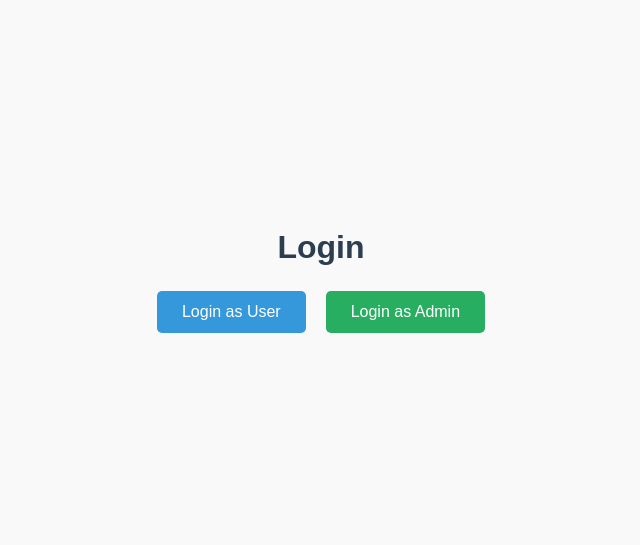
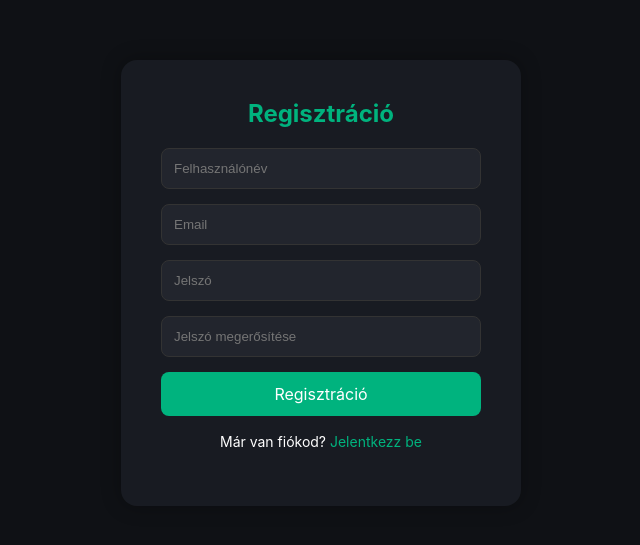
Before and after one commit to KiralyAlparCsaba/Sapi3D, a React (Vite) app in the folder frontend/: page /register in a window 1280 px wide. Shown: the part 117-662 px from the top of the page, without its empty margins (319-959 px from the left). Built offline with nearby package versions, Linux system fonts and the light colour scheme.

Commit message:
frontend-add user authentication (login & register) integration

```diff
--- a/frontend/package.json
+++ b/frontend/package.json
@@ -12,8 +12,11 @@
   "dependencies": {
     "@react-three/drei": "^10.7.6",
     "@react-three/fiber": "^9.3.0",
+    "axios": "^1.13.2",
+    "qs": "^6.14.0",
     "react": "^19.1.1",
     "react-dom": "^19.1.1",
+    "react-router-dom": "^7.9.5",
     "three": "^0.180.0"
   },
   "devDependencies": {
--- a/frontend/src/App.jsx
+++ b/frontend/src/App.jsx
@@ -3,8 +3,26 @@ import "./App.css";
 import Navbar from "./components/Navbar";
 import Sidebar from "./components/Sidebar";
 import ThreeScene from "./components/three/ThreeScene";
+import { BrowserRouter as Router, Routes, Route } from "react-router-dom";
+import Login from "./components/Login";
+import Register from "./components/Register";
 
 export default function App() {
+  return (
+    <Router>
+      <Routes>
+        {/* Főoldal – a mostani 3D modell UI */}
+        <Route path="/" element={<MainApp />} />
+
+        {/* Login és Register oldalak */}
+        <Route path="/login" element={<Login />} />
+        <Route path="/register" element={<Register />} />
+      </Routes>
+    </Router>
+  );
+}
+
+function MainApp() {
   const [role, setRole] = useState(null); // null = nincs login, "user" vagy "admin"
   const [activeMenu, setActiveMenu] = useState("home");
 
--- /dev/null
+++ b/frontend/src/components/Login.css
@@ -0,0 +1,75 @@
+/* ============ LOGIN PAGE STYLE ============ */
+
+.login-container {
+  display: flex;
+  align-items: center;
+  justify-content: center;
+  height: 100vh;
+  background: #0f1115; /* sötét háttér */
+  color: #ffffff;
+  font-family: "Inter", Arial, sans-serif;
+}
+
+.login-card {
+  background: #181b22;
+  padding: 40px;
+  border-radius: 16px;
+  box-shadow: 0 0 20px rgba(0, 0, 0, 0.3);
+  width: 350px;
+  text-align: center;
+}
+
+.login-card h1 {
+  font-size: 24px;
+  margin-bottom: 20px;
+  color: #00b37e;
+}
+
+.login-form {
+  display: flex;
+  flex-direction: column;
+  gap: 15px;
+}
+
+.login-form input {
+  padding: 12px;
+  border-radius: 8px;
+  border: 1px solid #333;
+  background: #22252d;
+  color: #fff;
+  outline: none;
+  transition: border 0.2s ease;
+}
+
+.login-form input:focus {
+  border-color: #00b37e;
+}
+
+.login-form button {
+  background: #00b37e;
+  color: white;
+  border: none;
+  border-radius: 8px;
+  padding: 12px;
+  font-size: 16px;
+  cursor: pointer;
+  transition: background 0.2s ease;
+}
+
+.login-form button:hover {
+  background: #00c98c;
+}
+
+.login-card p {
+  margin-top: 15px;
+  font-size: 14px;
+}
+
+.login-card a {
+  color: #00b37e;
+  text-decoration: none;
+}
+
+.login-card a:hover {
+  text-decoration: underline;
+}
--- /dev/null
+++ b/frontend/src/components/Login.jsx
@@ -0,0 +1,64 @@
+import React, { useState } from "react";
+import { useNavigate, Link } from "react-router-dom";
+import api from "../services/api";
+import "./Login.css";
+
+function Login() {
+  const [formData, setFormData] = useState({ username: "", password: "" });
+  const [error, setError] = useState("");
+  const navigate = useNavigate();
+
+  const handleChange = (e) => {
+    setFormData({ ...formData, [e.target.name]: e.target.value });
+  };
+
+  const handleSubmit = async (e) => {
+    e.preventDefault();
+    setError("");
+
+    try {
+      const res = await api.post("/auth/login", {
+        username: formData.username,
+        password: formData.password,
+      });
+
+
+      localStorage.setItem("token", res.data.access_token);
+      navigate("/");
+    } catch (err) {
+      console.error("Login error:", err);
+      setError("Hibás felhasználónév vagy jelszó!");
+    }
+  };
+
+  return (
+    <div className="login-container">
+      <form onSubmit={handleSubmit} className="login-form">
+        <h2>Bejelentkezés</h2>
+        <input
+          type="text"
+          name="username"
+          placeholder="Felhasználónév"
+          value={formData.username}
+          onChange={handleChange}
+          required
+        />
+        <input
+          type="password"
+          name="password"
+          placeholder="Jelszó"
+          value={formData.password}
+          onChange={handleChange}
+          required
+        />
+        <button type="submit">Belépés</button>
+        {error && <p className="error-text">{error}</p>}
+        <p>
+          Nincs még fiókod? <Link to="/register">Regisztrálj itt</Link>
+        </p>
+      </form>
+    </div>
+  );
+}
+
+export default Login;
--- /dev/null
+++ b/frontend/src/components/Register.css
@@ -0,0 +1,75 @@
+/* ============ REGISTER PAGE STYLE ============ */
+
+.register-container {
+  display: flex;
+  align-items: center;
+  justify-content: center;
+  height: 100vh;
+  background: #0f1115;
+  color: #ffffff;
+  font-family: "Inter", Arial, sans-serif;
+}
+
+.register-card {
+  background: #181b22;
+  padding: 40px;
+  border-radius: 16px;
+  box-shadow: 0 0 20px rgba(0, 0, 0, 0.3);
+  width: 400px;
+  text-align: center;
+}
+
+.register-card h1 {
+  font-size: 24px;
+  margin-bottom: 20px;
+  color: #00b37e;
+}
+
+.register-form {
+  display: flex;
+  flex-direction: column;
+  gap: 15px;
+}
+
+.register-form input {
+  padding: 12px;
+  border-radius: 8px;
+  border: 1px solid #333;
+  background: #22252d;
+  color: #fff;
+  outline: none;
+  transition: border 0.2s ease;
+}
+
+.register-form input:focus {
+  border-color: #00b37e;
+}
+
+.register-form button {
+  background: #00b37e;
+  color: white;
+  border: none;
+  border-radius: 8px;
+  padding: 12px;
+  font-size: 16px;
+  cursor: pointer;
+  transition: background 0.2s ease;
+}
+
+.register-form button:hover {
+  background: #00c98c;
+}
+
+.register-card p {
+  margin-top: 15px;
+  font-size: 14px;
+}
+
+.register-card a {
+  color: #00b37e;
+  text-decoration: none;
+}
+
+.register-card a:hover {
+  text-decoration: underline;
+}
--- /dev/null
+++ b/frontend/src/components/Register.jsx
@@ -0,0 +1,97 @@
+import React, { useState } from "react";
+import { Link, useNavigate } from "react-router-dom";
+import api from "../services/api";
+import "./Register.css";
+
+export default function Register() {
+  const navigate = useNavigate();
+  const [formData, setFormData] = useState({
+    username: "",
+    email: "",
+    password: "",
+    confirmPassword: "",
+  });
+  const [error, setError] = useState("");
+  const [success, setSuccess] = useState("");
+
+  const handleChange = (e) => {
+    setFormData({ ...formData, [e.target.name]: e.target.value });
+  };
+
+  const handleSubmit = async (e) => {
+    e.preventDefault();
+    setError("");
+    setSuccess("");
+
+    if (formData.password !== formData.confirmPassword) {
+      setError("A jelszavak nem egyeznek!");
+      return;
+    }
+
+    try {
+      const res = await api.post("/auth/register", {
+        username: formData.username,
+        email: formData.email,
+        password: formData.password,
+        role_id: 1,
+      });
+
+      console.log("Regisztráció sikeres:", res.data);
+      setSuccess("Sikeres regisztráció! Átirányítás a bejelentkezéshez...");
+      setTimeout(() => navigate("/login"), 2000);
+    } catch (err) {
+      console.error("Regisztrációs hiba:", err);
+      if (err.response && err.response.data?.detail) {
+        setError(err.response.data.detail);
+      } else {
+        setError("Hiba történt a regisztráció során!");
+      }
+    }
+  };
+
+  return (
+    <div className="register-container">
+      <div className="register-card">
+        <h1>Regisztráció</h1>
+        <form className="register-form" onSubmit={handleSubmit}>
+          <input
+            type="text"
+            name="username"
+            placeholder="Felhasználónév"
+            onChange={handleChange}
+            required
+          />
+          <input
+            type="email"
+            name="email"
+            placeholder="Email"
+            onChange={handleChange}
+            required
+          />
+          <input
+            type="password"
+            name="password"
+            placeholder="Jelszó"
+            onChange={handleChange}
+            required
+          />
+          <input
+            type="password"
+            name="confirmPassword"
+            placeholder="Jelszó megerősítése"
+            onChange={handleChange}
+            required
+          />
+          <button type="submit">Regisztráció</button>
+        </form>
+
+        {error && <p style={{ color: "red", marginTop: "10px" }}>{error}</p>}
+        {success && <p style={{ color: "limegreen", marginTop: "10px" }}>{success}</p>}
+
+        <p>
+          Már van fiókod? <Link to="/login">Jelentkezz be</Link>
+        </p>
+      </div>
+    </div>
+  );
+}
--- /dev/null
+++ b/frontend/src/services/api.js
@@ -0,0 +1,18 @@
+import axios from "axios";
+
+// alapértelmezett backend URL
+const api = axios.create({
+  baseURL: "http://localhost:8000",
+});
+
+
+// ha van token, automatikusan hozzáadja
+api.interceptors.request.use((config) => {
+  const token = localStorage.getItem("token");
+  if (token) {
+    config.headers.Authorization = `Bearer ${token}`;
+  }
+  return config;
+});
+
+export default api;
```
Also changed, not shown: 1 other file (tests, documents, lock files or other folders).
